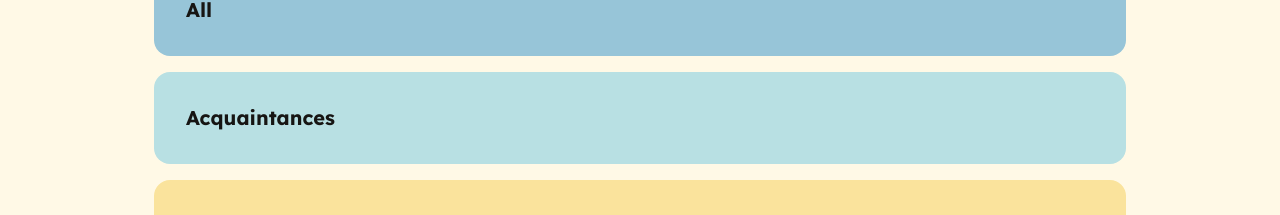
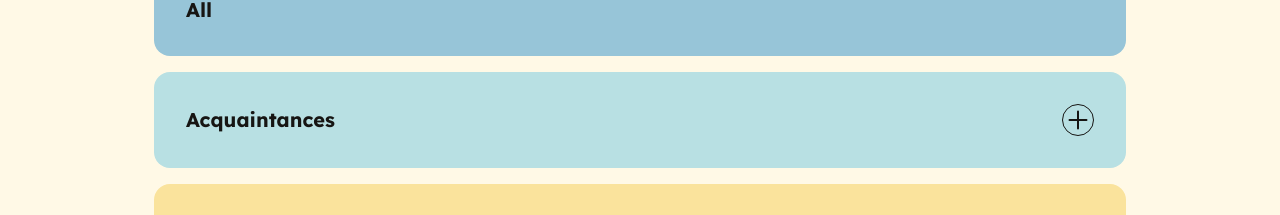
Before and after one commit to magdalena-karpinska/blisko-app, a Next.js app: page / in a window 1280 px wide. Shown: the part 244-459 px from the top of the page. Built offline with nearby package versions, Linux system fonts and the light colour scheme.

Commit message:
Adds an icon button to the acquaintances circle card

```diff
--- a/src/app/page.tsx
+++ b/src/app/page.tsx
@@ -1,4 +1,4 @@
-import { CircleCard } from "./ui";
+import { CircleCard, IconButton } from "./ui";
 import Link from "next/link";
 
 export default function Dashboard() {
@@ -8,7 +8,11 @@ export default function Dashboard() {
         <CircleCard text="All" bgColor="blue" />
       </Link>
       <Link className="w-full" href="/connections/acquaintances">
-        <CircleCard text="Acquaintances" bgColor="lightBlue" />
+        <CircleCard
+          text="Acquaintances"
+          bgColor="lightBlue"
+          isAcquaintances={true}
+        />
       </Link>
       <Link className="w-full" href="/connections/friends">
         <CircleCard text="Friends" bgColor="lightOrange" />
--- a/src/app/ui/buttons.tsx
+++ b/src/app/ui/buttons.tsx
@@ -1,5 +1,10 @@
 interface ButtonProps extends React.ButtonHTMLAttributes<HTMLButtonElement> {
   children: React.ReactNode;
+}
+
+interface IconButtonProps
+  extends React.ButtonHTMLAttributes<HTMLButtonElement> {
+  size?: "sm" | "md" | "lg";
 }
 
 export function PrimaryButton({ children, className, ...rest }: ButtonProps) {
@@ -14,9 +19,23 @@ export function GhostButton({ children, className, ...rest }: ButtonProps) {
   return <button className="btn btn-ghost">{children}</button>;
 }
 
-export function IconButton() {
+export function IconButton({
+  size = "md",
+  className,
+  ...rest
+}: IconButtonProps) {
+  const sizeClasses = {
+    sm: "btn-sm",
+    md: "btn-md",
+    lg: "btn-lg",
+  };
   return (
-    <button className="btn btn-circle btn-outline">
+    <button
+      className={`btn btn-circle btn-outline ${sizeClasses[size]} ${
+        className || ""
+      }`}
+      {...rest}
+    >
       <svg
         xmlns="http://www.w3.org/2000/svg"
         className="h-6 w-6"
--- a/src/app/ui/circle-card.tsx
+++ b/src/app/ui/circle-card.tsx
@@ -14,9 +14,16 @@ type CustomColors =
 type CardProps = {
   text: string;
   bgColor: CustomColors;
+  isAcquaintances?: boolean;
+  iconButtonSize?: "sm" | "md" | "lg";
 };
 
-export function CircleCard({ text, bgColor }: CardProps) {
+export function CircleCard({
+  text,
+  bgColor,
+  isAcquaintances = false,
+  iconButtonSize = "sm",
+}: CardProps) {
   const bgColorClass = {
     primary: "bg-[#84A9CD]",
     "base-100": "bg-[#FFF9E6]",
@@ -33,6 +40,9 @@ export function CircleCard({ text, bgColor }: CardProps) {
     <div className={`card w-full ${bgColorClass}`}>
       <div className="card-body flex flex-row justify-between">
         <h2 className="card-title">{text}</h2>
+        {isAcquaintances && (
+          <IconButton size={iconButtonSize} aria-label="Acquaintances icon" />
+        )}
       </div>
     </div>
   );
```
